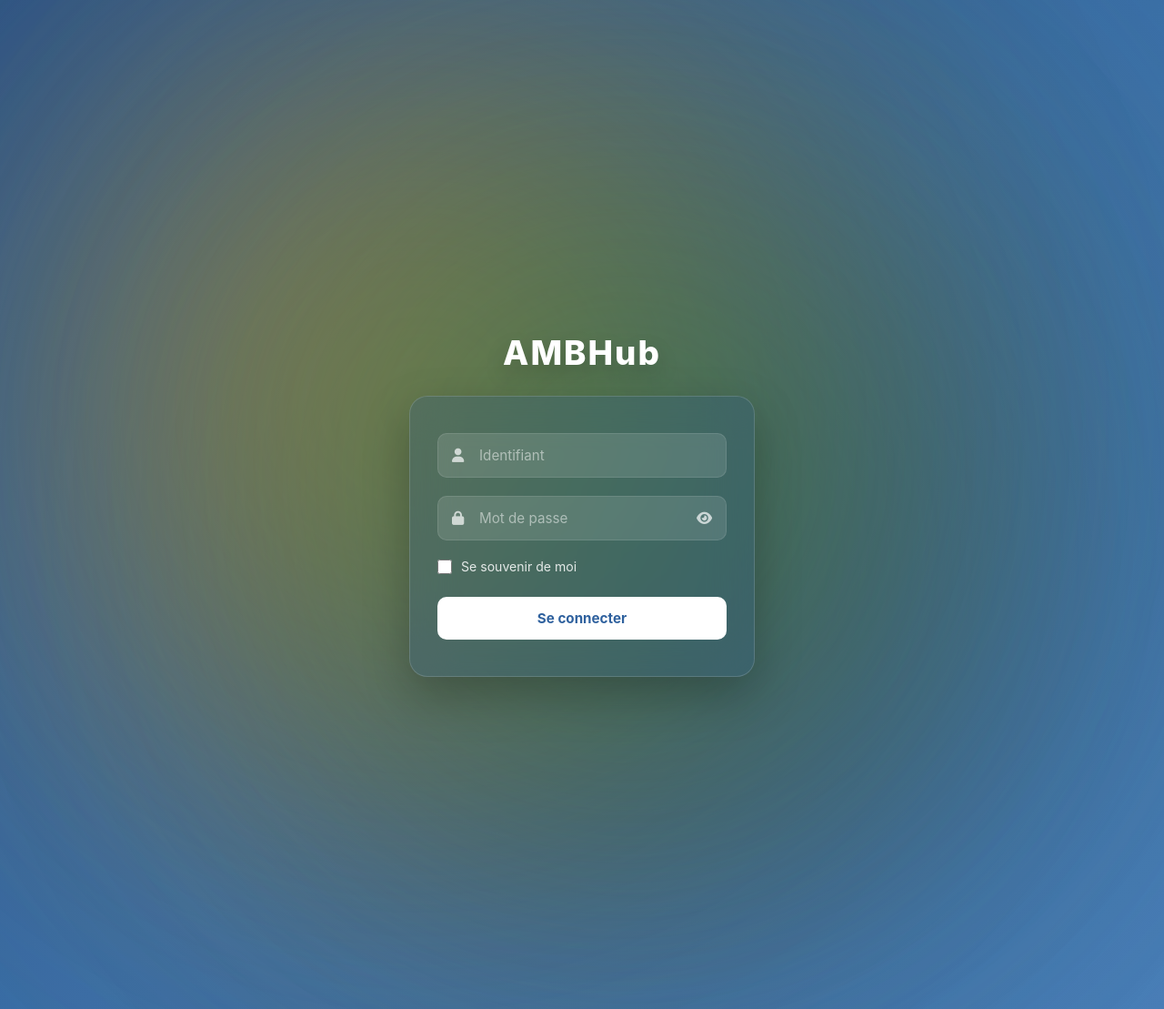
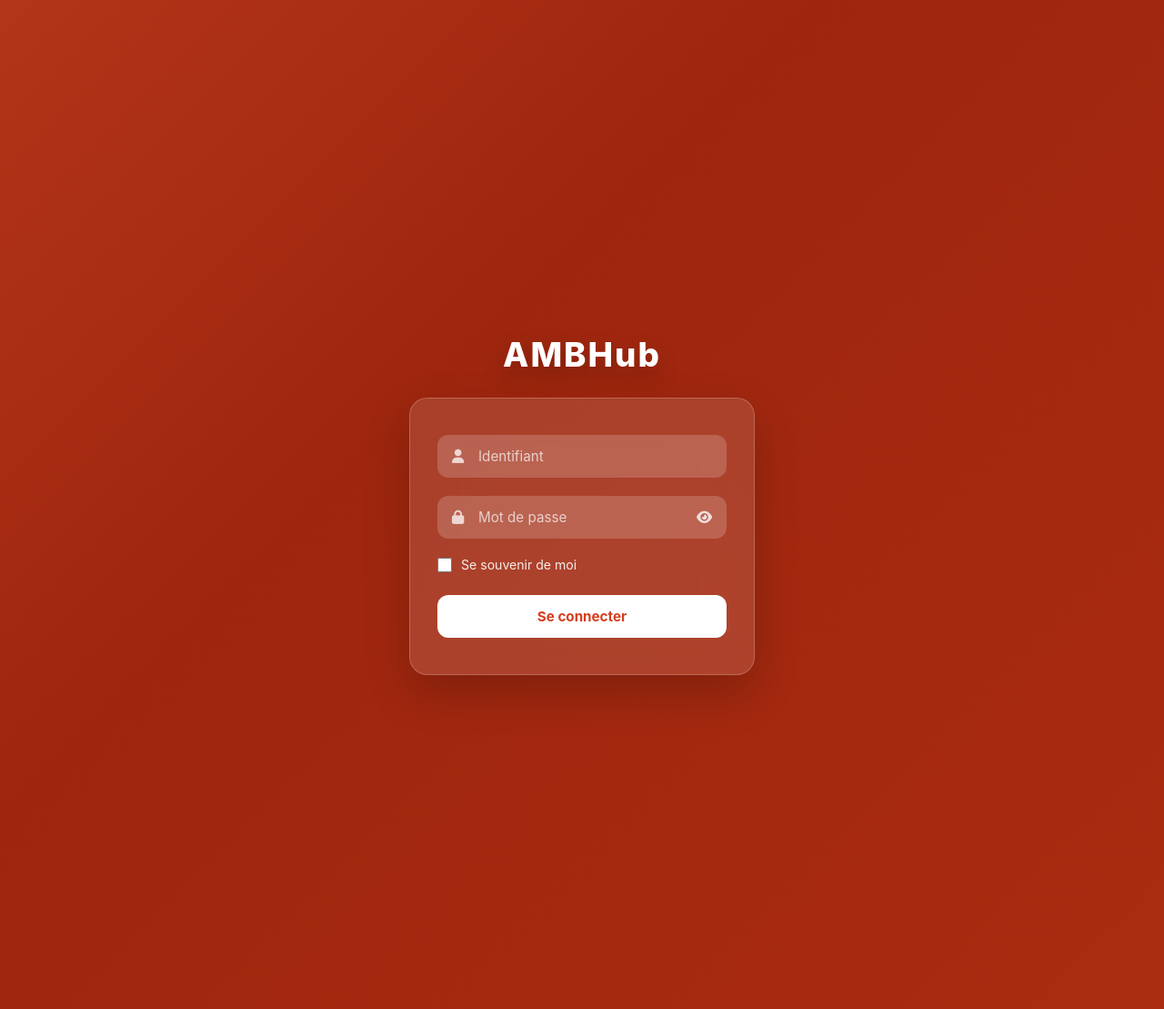
Before and after one commit to AMBmaurice/AMBHub, a Django app: page / in a window 1280 px wide. Shown: the whole page at 91% size. Run offline with Django 4.2, Linux system fonts and the light colour scheme.

Commit message:
Update login.html

```diff
--- a/templates/login.html
+++ b/templates/login.html
@@ -15,81 +15,21 @@
 
         body, html {
             width: 100%;
-            height: 100%;
+            height: 100vh;
             overflow: hidden;
-            background: linear-gradient(135deg, #2A548A 0%, #3B6FA8 50%, #4A7EB8 100%);
             display: flex;
             justify-content: center;
             align-items: center;
+            background: linear-gradient(135deg, #d53e1d, #e85a37, #9e260e, #b83214);
+            background-size: 400% 400%;
+            animation: liquidBackground 15s ease infinite;
+            position: relative;
         }
 
-        .bg-container {
-            position: absolute;
-            top: 0;
-            left: 0;
-            width: 100%;
-            height: 100%;
-            z-index: 1;
-            overflow: hidden;
-        }
-
-        .wave-blob {
-            position: absolute;
-            border-radius: 50%;
-            filter: blur(140px);
-            opacity: 0.65;
-        }
-
-        .blob-red {
-            width: 1000px; height: 1000px;
-            background: radial-gradient(circle, #d01c1f 0%, rgba(208,28,31,0) 75%);
-            top: -20%; left: -20%;
-            animation: waveRed 14s infinite ease-in-out alternate;
-        }
-
-        .blob-blue {
-            width: 1100px; height: 1100px;
-            background: radial-gradient(circle, #2d3359 0%, rgba(45,51,89,0) 75%);
-            bottom: -30%; left: -10%;
-            animation: waveBlue 18s infinite ease-in-out alternate;
-        }
-
-        .blob-yellow {
-            width: 1000px; height: 1000px;
-            background: radial-gradient(circle, #f7b718 0%, rgba(247,183,24,0) 75%);
-            top: -30%; right: -10%;
-            animation: waveYellow 12s infinite ease-in-out alternate;
-        }
-
-        .blob-green {
-            width: 1100px; height: 1100px;
-            background: radial-gradient(circle, #008658 0%, rgba(0,134,88,0) 75%);
-            bottom: -20%; right: -20%;
-            animation: waveGreen 16s infinite ease-in-out alternate;
-        }
-
-        @keyframes waveRed {
-            0% { transform: translate(0, 0) scale(1); }
-            50% { transform: translate(30vw, 20vh) scale(1.1); }
-            100% { transform: translate(15vw, 40vh) scale(1); }
-        }
-
-        @keyframes waveBlue {
-            0% { transform: translate(0, 0) scale(1.05); }
-            50% { transform: translate(25vw, -30vh) scale(0.95); }
-            100% { transform: translate(40vw, -15vh) scale(1.1); }
-        }
-
-        @keyframes waveYellow {
-            0% { transform: translate(0, 0) scale(0.95); }
-            50% { transform: translate(-35vw, 25vh) scale(1.1); }
-            100% { transform: translate(-20vw, 45vh) scale(1); }
-        }
-
-        @keyframes waveGreen {
-            0% { transform: translate(0, 0) scale(1); }
-            50% { transform: translate(-25vw, -25vh) scale(1.15); }
-            100% { transform: translate(-45vw, -10vh) scale(0.95); }
+        @keyframes liquidBackground {
+            0% { background-position: 0% 50%; }
+            50% { background-position: 100% 50%; }
+            100% { background-position: 0% 50%; }
         }
 
         .login-container {
@@ -112,7 +52,7 @@
             transition: all 1.8s cubic-bezier(0.25, 1, 0.5, 1);
             z-index: 11;
             pointer-events: none;
-            text-shadow: 0 10px 25px rgba(0, 0, 0, 0.2);
+            text-shadow: 0 10px 25px rgba(0, 0, 0, 0.25);
         }
 
         .hub-title.shrunk {
@@ -124,13 +64,13 @@
 
         .login-card {
             width: 100%;
-            background: rgba(42, 84, 138, 0.25);
+            background: rgba(255, 255, 255, 0.12);
             backdrop-filter: blur(25px);
             -webkit-backdrop-filter: blur(25px);
-            border: 1px solid rgba(255, 255, 255, 0.15);
+            border: 1px solid rgba(255, 255, 255, 0.2);
             border-radius: 20px;
             padding: 40px 30px;
-            box-shadow: 0 20px 50px rgba(0, 0, 0, 0.25);
+            box-shadow: 0 20px 50px rgba(0, 0, 0, 0.2);
             opacity: 0;
             transform: translateY(30px);
             transition: all 1.2s ease-out;
@@ -151,16 +91,16 @@
             left: 16px;
             top: 50%;
             transform: translateY(-50%);
-            color: rgba(255, 255, 255, 0.7);
+            color: rgba(255, 255, 255, 0.75);
             font-size: 0.95rem;
         }
 
         .input-group input {
             width: 100%;
             padding: 14px 15px 14px 45px;
-            background: rgba(255, 255, 255, 0.12);
-            border: 1px solid rgba(255, 255, 255, 0.1);
-            border-radius: 10px;
+            background: rgba(255, 255, 255, 0.18);
+            border: none;
+            border-radius: 12px;
             outline: none;
             color: #fff;
             font-size: 0.95rem;
@@ -168,13 +108,12 @@
         }
 
         .input-group input::placeholder {
-            color: rgba(255, 255, 255, 0.5);
+            color: rgba(255, 255, 255, 0.7);
         }
 
         .input-group input:focus {
-            border-color: rgba(255, 255, 255, 0.5);
-            background: rgba(255, 255, 255, 0.2);
-            box-shadow: 0 0 15px rgba(255, 255, 255, 0.1);
+            background: rgba(255, 255, 255, 0.28);
+            box-shadow: 0 0 15px rgba(255, 255, 255, 0.15);
         }
 
         .toggle-password {
@@ -182,25 +121,29 @@
             right: 16px;
             top: 50%;
             transform: translateY(-50%);
-            color: rgba(255, 255, 255, 0.7);
+            color: rgba(255, 255, 255, 0.8);
             cursor: pointer;
             font-size: 0.95rem;
+            transition: opacity 0.2s;
         }
 
-        /* STYLE NOUVEAU : CASE SE SOUVENIR DE MOI */
+        .toggle-password:hover {
+            color: #ffffff;
+        }
+
         .remember-group {
             display: flex;
             align-items: center;
             gap: 10px;
             margin-bottom: 25px;
-            color: rgba(255, 255, 255, 0.85);
+            color: rgba(255, 255, 255, 0.9);
             font-size: 0.88rem;
             user-select: none;
             cursor: pointer;
         }
 
         .remember-group input[type="checkbox"] {
-            accent-color: #3498db;
+            accent-color: #ffffff;
             width: 16px;
             height: 16px;
             cursor: pointer;
@@ -211,8 +154,8 @@
             padding: 14px;
             background: #ffffff;
             border: none;
-            border-radius: 10px;
-            color: #2F619E;
+            border-radius: 12px;
+            color: #d53e1d;
             font-size: 0.95rem;
             font-weight: 700;
             cursor: pointer;
@@ -227,13 +170,6 @@
     </style>
 </head>
 <body>
-
-    <div class="bg-container">
-        <div class="wave-blob blob-red"></div>
-        <div class="wave-blob blob-blue"></div>
-        <div class="wave-blob blob-yellow"></div>
-        <div class="wave-blob blob-green"></div>
-    </div>
 
     <div class="login-container">
         <h1 class="hub-title" id="hubTitle">AMBHub</h1>
@@ -252,7 +188,6 @@
                     <i class="fa-solid fa-eye toggle-password" id="togglePassword"></i>
                 </div>
 
-                <!-- OPTION : SE SOUVENIR DE MOI (10 JOURS) -->
                 <label class="remember-group">
                     <input type="checkbox" name="remember_me" value="1">
                     <span>Se souvenir de moi</span>
```
